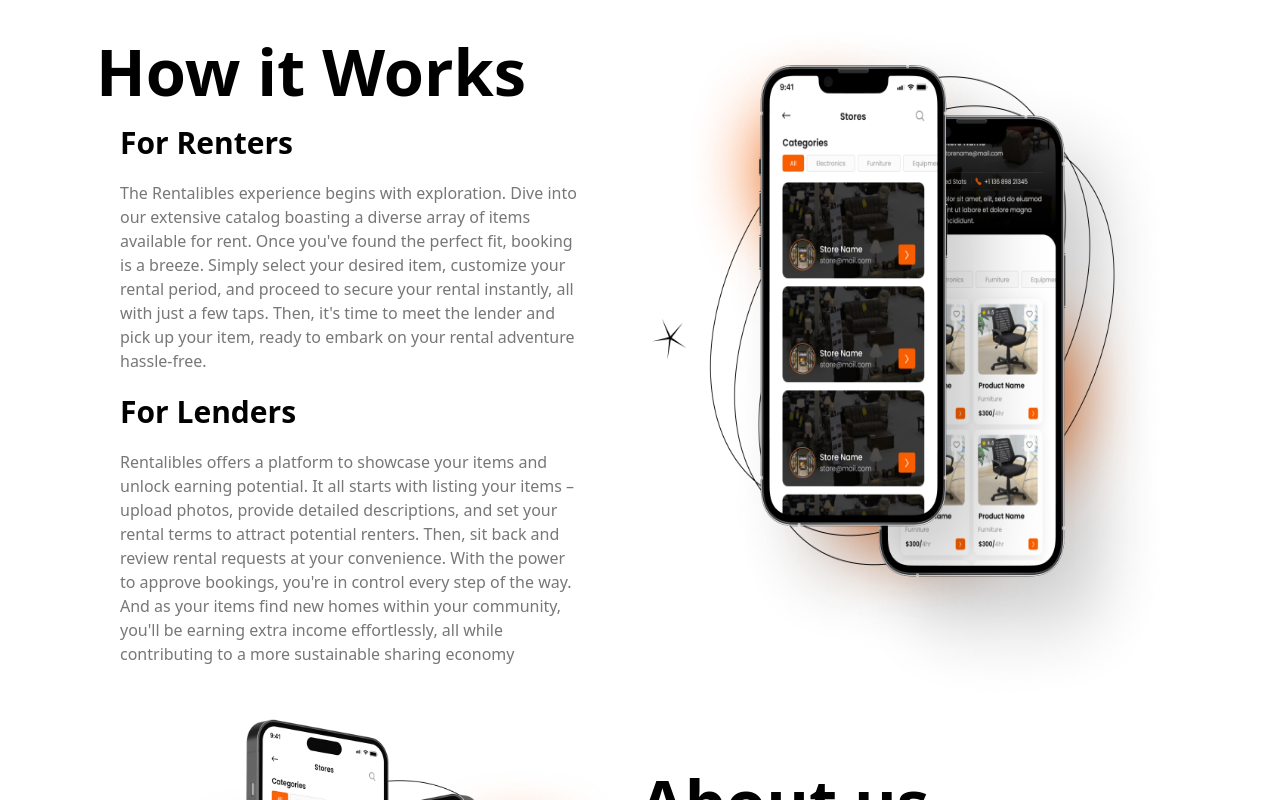
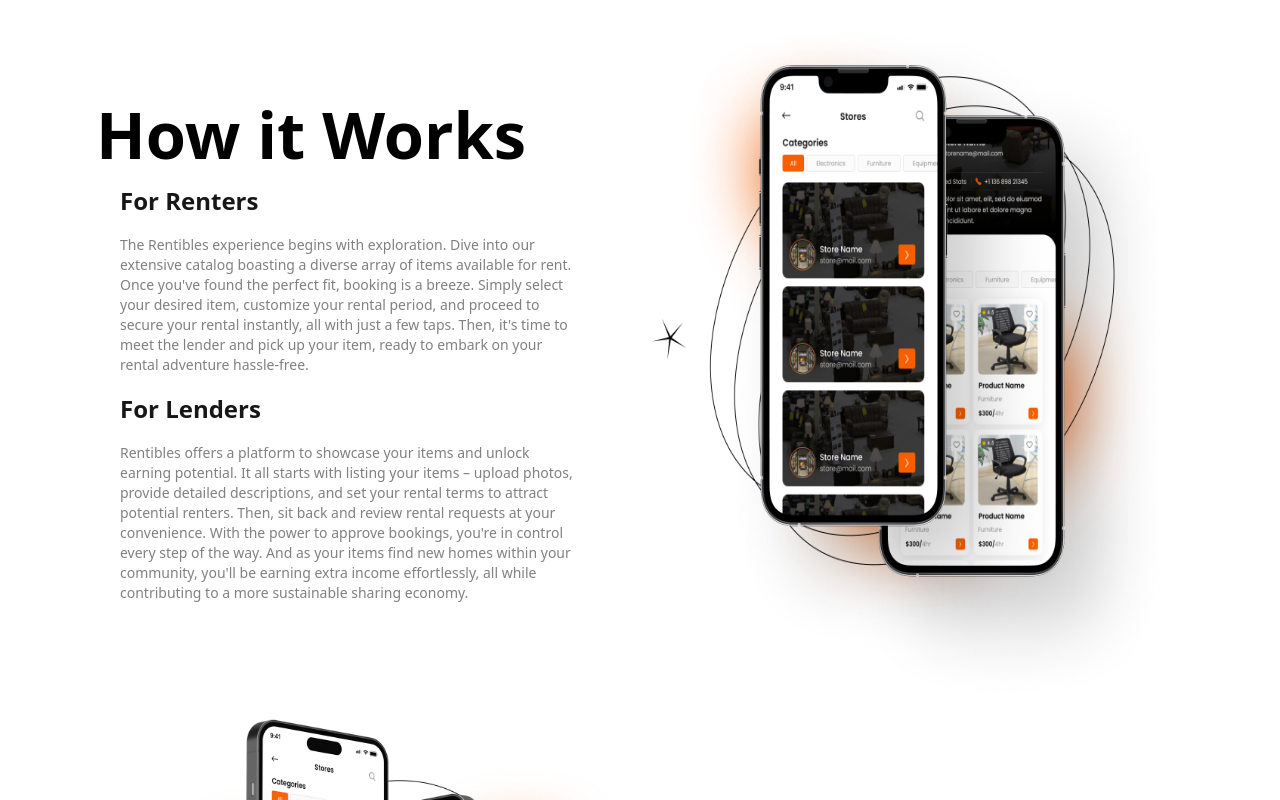
Before and after one commit to dignitestudios-dev/rentibles-landing, a React (Vite) app: page / in a window 1280 px wide. Shown: the part 1280-2080 px from the top of the page. Built offline with nearby package versions, Linux system fonts and the light colour scheme.

Commit message:
Update:issues

```diff
--- a/src/components/Global/Footer.jsx
+++ b/src/components/Global/Footer.jsx
@@ -1,5 +1,5 @@
 import React from "react";
-import { FaFacebookF, FaInstagram, FaLinkedinIn } from "react-icons/fa";
+import { FaFacebookF, FaInstagram, FaLinkedinIn, FaTiktok } from "react-icons/fa";
 import { Link } from "react-router-dom";
 import { Logo } from "../../assets/export";
 import { styles } from "../../styles/styles";
@@ -19,36 +19,60 @@ const Footer = () => {
             Find us on Social Media
           </p>
           <div className="flex items-center justify-center gap-x-6">
-            <Link
-              to="https://www.facebook.com"
+            <a
+              href="https://www.facebook.com/profile.php?id=61584050936731"
+              target="_blank"
+              rel="noopener noreferrer"
               className="w-11 h-11 border-[1px] border-black rounded-full flex justify-center items-center"
             >
               <FaFacebookF className="w-5 h-5" />
-            </Link>
-            <Link
-              to="https://www.twitter.com"
+            </a>
+            <a
+              href="https://www.instagram.com/rentibles"
+              target="_blank"
+              rel="noopener noreferrer"
+              className="w-11 h-11 border-[1px] border-black rounded-full flex justify-center items-center"
+            >
+              <FaInstagram className="w-5 h-5" />
+            </a>
+            <a
+              href="https://www.x.com/rentibles"
+              target="_blank"
+              rel="noopener noreferrer"
               className="w-11 h-11 border-[1px] border-black rounded-full flex justify-center items-center"
             >
               <FaTwitter className="w-5 h-5" />
-            </Link>
-            <Link
-              to="https://www.linkedin.com"
+            </a>
+            <a
+              href="https://www.linkedin.com/company/rentibles"
+              target="_blank"
+              rel="noopener noreferrer"
               className="w-11 h-11 border-[1px] border-black rounded-full flex justify-center items-center"
             >
               <FaLinkedinIn className="w-5 h-5" />
-            </Link>
+            </a>
+            <a
+              href="https://www.tiktok.com/@rentibles1270"
+              target="_blank"
+              rel="noopener noreferrer"
+              className="w-11 h-11 border-[1px] border-black rounded-full flex justify-center items-center"
+            >
+              <FaTiktok className="w-5 h-5" />
+            </a>
           </div>
         </div>
         <div className="col-span-12 md:col-span-4 flex flex-col items-start lg:items-end gap-y-4">
           <p className="text-xl font-semibold leading-[23.1px]">
             We’re always happy to help.
           </p>
-          <Link
-            to="mailto:support@rentibles.com"
+          <a
+            href="mailto:support@rentibles.com"
+            target="_blank"
+            rel="noopener noreferrer"
             className={`text-sm font-normal leading-[16.17px]`}
           >
             support@rentibles.com
-          </Link>
+          </a>
         </div>
       </div>
       <hr />
--- a/src/components/Home/AboutUs.jsx
+++ b/src/components/Home/AboutUs.jsx
@@ -15,7 +15,7 @@ const AboutUs = () => {
         </div>
         <div className="col-span-2 lg:col-span-1 flex flex-col gap-y-4 justify-center lg:pr-8 order-1 lg:order-2">
           <h1 className="text-5xl md:text-[65px] font-extrabold">About us</h1>
-          <p className="text-base font-medium text-[#777777]">
+          <p className="font-medium text-sm text-[#818181]">
             At Rentibles, we're passionate about creating a sharing economy
             where people can access the items they need without the burden of
             ownership. Our journey began with a vision to transform the way we
--- a/src/components/Home/HowItWorks.jsx
+++ b/src/components/Home/HowItWorks.jsx
@@ -9,9 +9,9 @@ const HowItWorks = () => {
         <div className="col-span-2 lg:col-span-1 flex flex-col gap-y-4 justify-center lg:pr-8">
           <h1 className="text-5xl md:text-[65px] font-extrabold">How it Works</h1>
           <div className="flex flex-col gap-y-4 lg:px-6">
-            <h2 className="text-[30px] font-semibold">For Renters</h2>
-            <p className="text-base font-medium text-[#777777]">
-              The Rentalibles experience begins with exploration. Dive into our
+            <h2 className="font-semibold text-[24px] text-[#171717]">For Renters</h2>
+            <p className="font-medium text-sm text-[#818181]">
+              The Rentibles experience begins with exploration. Dive into our
               extensive catalog boasting a diverse array of items available for
               rent. Once you've found the perfect fit, booking is a breeze.
               Simply select your desired item, customize your rental period, and
@@ -19,9 +19,9 @@ const HowItWorks = () => {
               Then, it's time to meet the lender and pick up your item, ready to
               embark on your rental adventure hassle-free.
             </p>
-            <h2 className="text-[30px] font-semibold">For Lenders</h2>
-            <p className="text-base font-medium text-[#777777]">
-              Rentalibles offers a platform to showcase your items and unlock
+            <h2 className="font-semibold text-[24px] text-[#171717]">For Lenders</h2>
+            <p className="font-medium text-sm text-[#818181]">
+              Rentibles offers a platform to showcase your items and unlock
               earning potential. It all starts with listing your items – upload
               photos, provide detailed descriptions, and set your rental terms
               to attract potential renters. Then, sit back and review rental
@@ -29,7 +29,7 @@ const HowItWorks = () => {
               you're in control every step of the way. And as your items find
               new homes within your community, you'll be earning extra income
               effortlessly, all while contributing to a more sustainable sharing
-              economy
+              economy.
             </p>
           </div>
         </div>
--- a/src/components/Home/StartRentingNow.jsx
+++ b/src/components/Home/StartRentingNow.jsx
@@ -18,7 +18,7 @@ const StartRentingNow = () => {
                 Start Renting Now!
               </h1>
               <p className="text-[18px] font-normal text-white">
-                Download the Rentibles app and unlock a world of possibilities..
+                Download the Rentibles app and unlock a world of possibilities.
               </p>
             </div>
             <div className="flex items-center gap-4 z-30 ">
```
Also changed, not shown: src/components/Home/Hero.jsx (+8 -2 lines).
